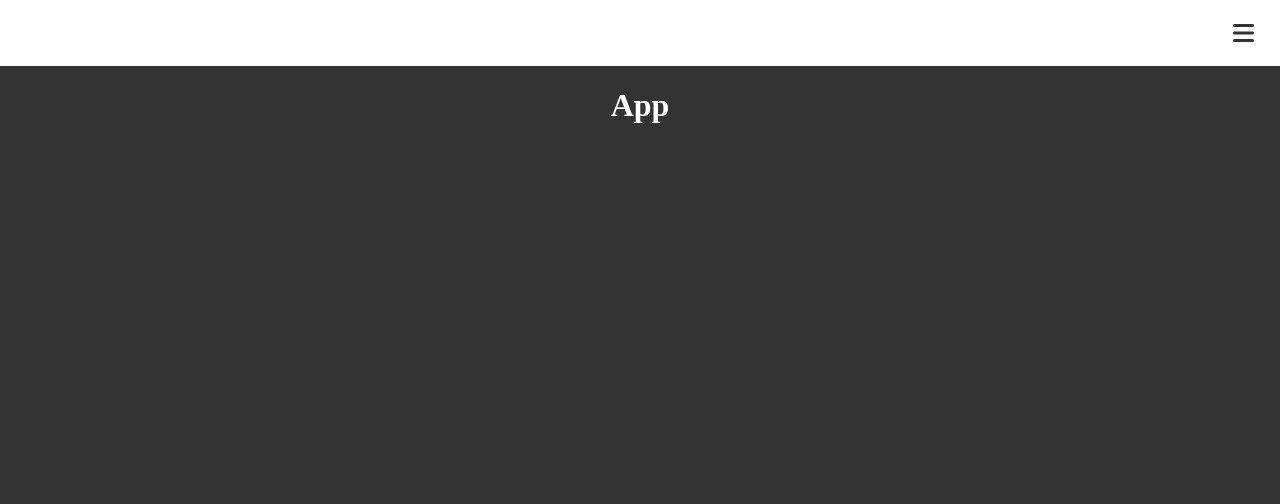
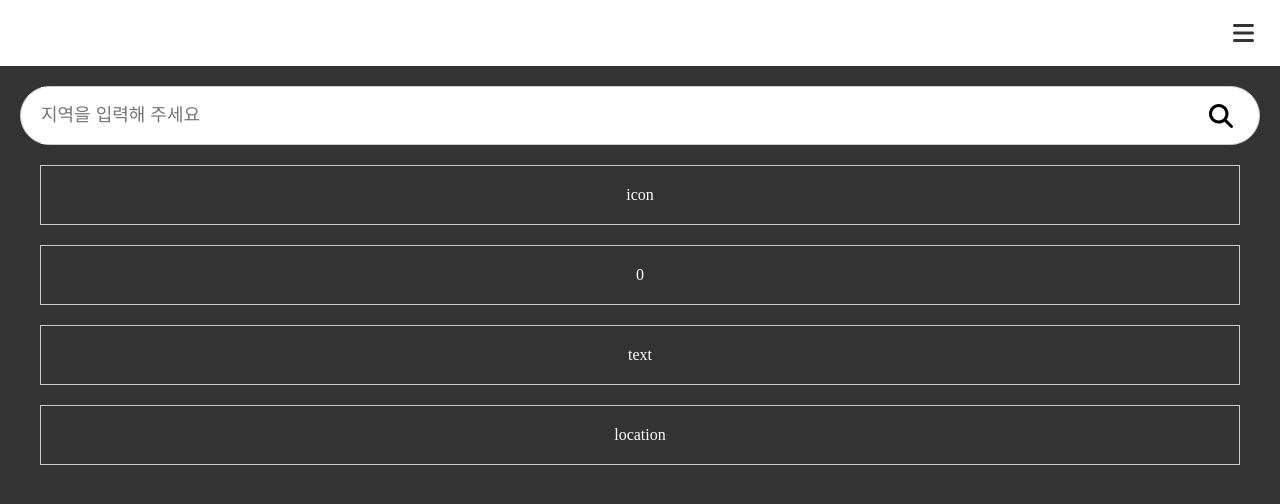
Before and after one commit to csslick/vue-weather-app, a Vue app: page / in a window 1280 px wide. Shown: the top 504 px of the page. Built offline with nearby package versions, Linux system fonts and the light colour scheme; no server answers.

Commit message:
weather info

```diff
--- a/src/App.vue
+++ b/src/App.vue
@@ -1,12 +1,43 @@
 <script setup>
-  import Navbar from './components/Navbar.vue';
+  import { ref, onMounted } from 'vue';
+  import Navbar from './components/navbar.vue';
+  import Main from './components/Main.vue';
 
+  // 날씨 데이터 상태변수
+  const weather = ref({
+    icon: 'icon',
+    temp: 0,
+    text: 'text',
+    location: 'location',
+    city: 'Seoul',
+  })
+
+  // 앱이 실행되면 날씨 데이터 가져오기
+  onMounted(() => {
+    const API_KEY = 'e11462160015cffa69954c9f67741b7b';
+    const API_URL = `https://api.openweathermap.org/data/2.5/weather?q=${weather.value.city}&appid=${API_KEY}`
+
+    fetch(API_URL)
+      .then(res => res.json())
+      .then(data => {
+        console.log(data);
+        weather.value.icon = data.weather[0].icon;
+        weather.value.temp = data.main.temp;
+        weather.value.text = data.weather[0].description;
+        weather.value.location = data.sys.country;
+        weather.value.city = data.name;
+        console.log(weather.value);
+      })
+      .catch(err => {
+        alert('날씨 데이터 요청에 실패했습니다.', err);
+      })
+  })
 
 </script>
 
 <template>
   <Navbar />
-  <h1>App</h1>
+  <Main :weather="weather" /> <!-- 날씨 데이터 전송 -->
 </template>
 
 <style scoped>
--- /dev/null
+++ b/src/components/Main.vue
@@ -0,0 +1,23 @@
+<template>
+  <div class="container">
+    <SearchBar />
+    <WeatherInfo :weather="props.weather" />
+    <!-- <p>{{ props.weather.temp }}</p> -->
+  </div>
+</template>
+
+<script setup>
+  import SearchBar from './SearchBar.vue';
+  import WeatherInfo from './WeatherInfo.vue';
+
+  const props = defineProps({
+    weather: Object,
+  })
+
+</script>
+
+<style scoped lang="scss">
+  .container {
+    padding: 20px;
+  }
+</style>
--- a/src/components/Navbar.vue
+++ b/src/components/Navbar.vue
@@ -7,7 +7,6 @@
 </template>
 
 <script setup>
-
 </script>
 
 <style lang="scss" scoped>
--- /dev/null
+++ b/src/components/SearchBar.vue
@@ -0,0 +1,45 @@
+<template>
+  <div class="search-bar">
+    <form>
+      <div class="form-group">
+        <input type="search" placeholder="지역을 입력해 주세요">
+        <button>
+          <font-awesome-icon class="icon" icon="magnifying-glass" />
+        </button>
+      </div>
+    </form>
+  </div>
+</template>
+
+<script setup>
+
+</script>
+
+<style lang="scss" scoped>
+  .search-bar {
+    padding: 8px 20px;
+    border-radius: 40px;
+    background: #fff;
+    border: 1px solid #ccc;
+    padding: 0 20px;
+
+    form {
+      .form-group {
+        display: flex;
+        input {
+          width: 100%;
+          border: none;
+          padding: 1em 0;
+          font-size: 18px;
+          outline: none;
+        }
+        button {
+          background: transparent;
+          border: none;
+          &:hover { cursor: pointer; }
+          .icon { font-size: 24px; }
+        }
+      }
+    }
+  }
+</style>
--- /dev/null
+++ b/src/components/WeatherInfo.vue
@@ -0,0 +1,26 @@
+<template>
+    <div class="weather-info">
+      <div class="icon">{{ props.weather.icon }}</div>
+      <div class="temp">{{ props.weather.temp }}</div>
+      <div class="text">{{ props.weather.text }}</div>
+      <div class="location">{{ props.weather.location }}</div>
+    </div>
+</template>
+
+<script setup>
+  const props = defineProps({
+    weather: Object,
+  })
+
+</script>
+
+<style lang="scss" scoped>
+  .weather-info {
+    padding: 20px;
+    & > div {
+      margin-bottom: 20px;
+      padding: 20px;
+      border: 1px solid #ccc;
+    }
+  }
+</style>
--- a/src/main.js
+++ b/src/main.js
@@ -11,10 +11,12 @@ import { FontAwesomeIcon } from '@fortawesome/vue-fontawesome'
 /* 사용할 아이콘 불러오기 */
 import { faUserSecret } from '@fortawesome/free-solid-svg-icons'
 import { faBars } from '@fortawesome/free-solid-svg-icons'
+import { faMagnifyingGlass } from '@fortawesome/free-solid-svg-icons'
 
 /* add icons to the library */
 library.add(faUserSecret);
 library.add(faBars);
+library.add(faMagnifyingGlass);
 
 createApp(App)
   .component('font-awesome-icon', FontAwesomeIcon)
```
